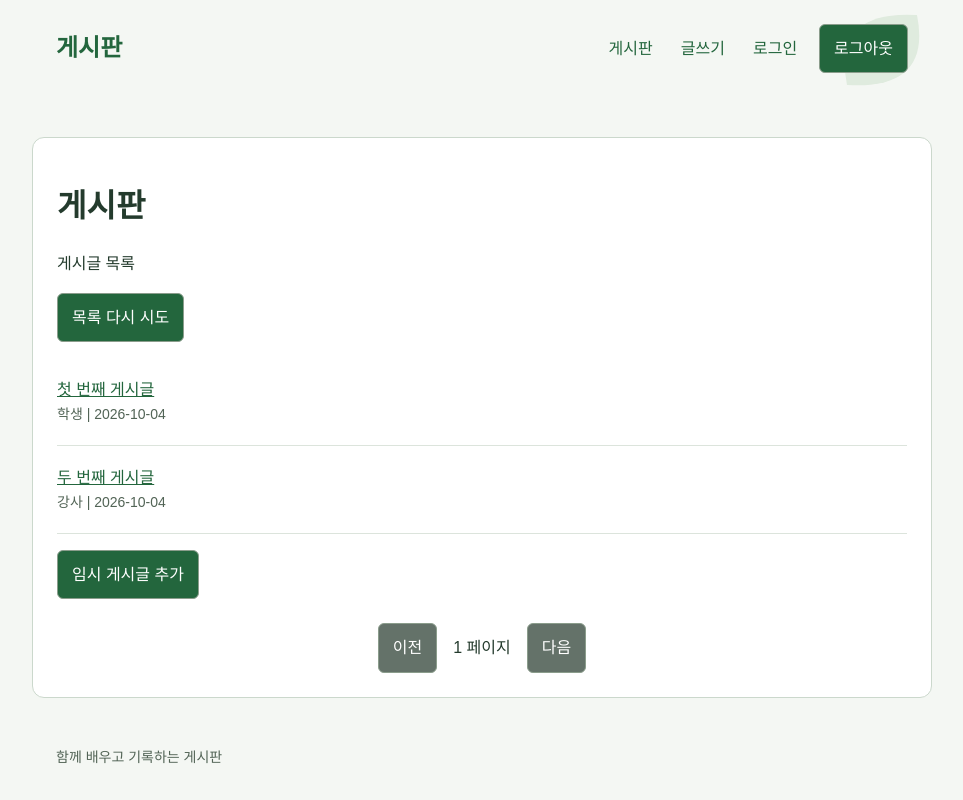
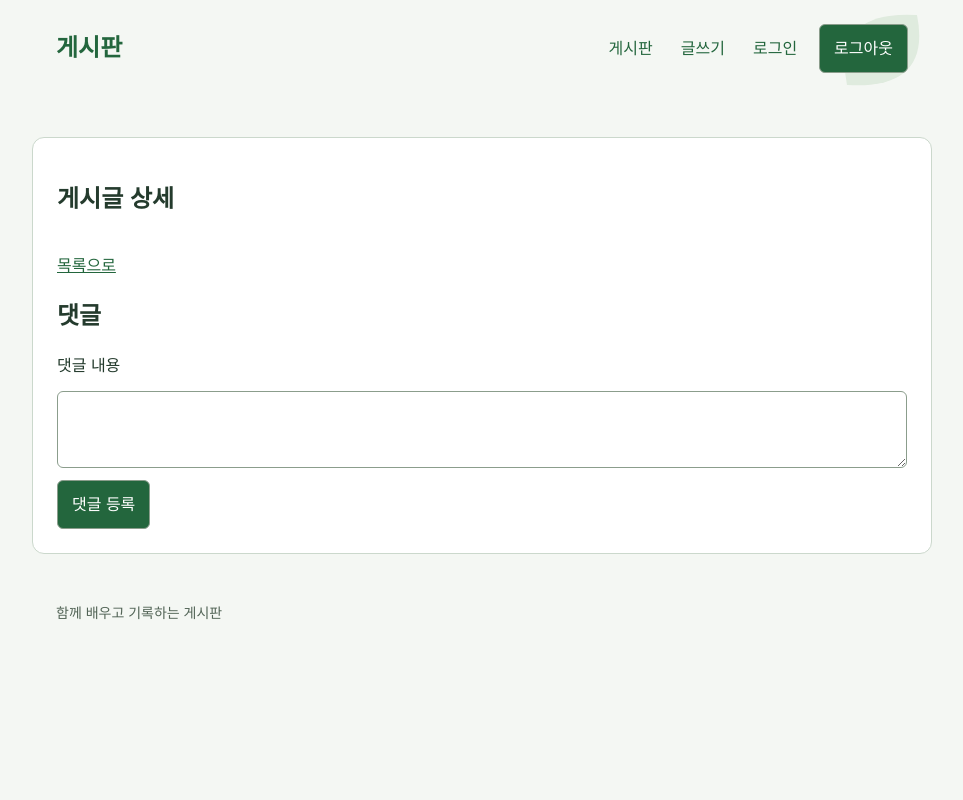
Before and after one commit to Galgay/green-board-front-react-2026, a React (Vite) app: page /posts/1 in a window 1280 px wide. Shown: the whole page, without its empty margins (158-1121 px from the left). Built offline with nearby package versions, Linux system fonts and the light colour scheme.

Commit message:
REACT 08 | Router로 목록·작성·상세·로그인 경로 구성

```diff
--- a/package.json
+++ b/package.json
@@ -11,7 +11,8 @@
   },
   "dependencies": {
     "react": "^19.2.7",
-    "react-dom": "^19.2.7"
+    "react-dom": "^19.2.7",
+    "react-router-dom": "^7.18.4"
   },
   "devDependencies": {
     "@eslint/js": "^10.0.1",
--- a/src/App.jsx
+++ b/src/App.jsx
@@ -1,17 +1,18 @@
 import { useState } from "react";
+import { Route, Routes } from "react-router-dom";
 import BoardFooter from "./components/BoardFooter";
 import BoardHeader from "./components/BoardHeader";
 import PostList from "./components/PostList";
+import PostForm from "./components/PostForm";
+import PostDetail from "./components/PostDetail";
+import Login from "./components/Login";
 import "./style.css";
-import PostForm from "./components/PostForm";
 
 export default function App() {
   const [posts, setPosts] = useState([
     {id: 1, title: "첫 번째 게시글", authorNickname: "학생", createdDatetime: "2026-10-04", content: "우끼끼"},
     {id: 2, title: "두 번째 게시글", authorNickname: "강사", createdDatetime: "2026-10-04", content: "바나나"},
   ]);
-
-  const [page, setPage] = useState("list");
 
   function addPracticePost(){
     const id = Date.now();
@@ -31,33 +32,18 @@ export default function App() {
       {id:Date.now(), ...post, authorNickname: "학생", createdDatetime: "2026-10-04"},
       ...currentPosts,
     ]);
-
-    setPage("list");
   }
 
   return (
     <>
-      <BoardHeader onWrite={() => setPage("write")}/>
-
-      {page === "list" && <main>
-        <h1>게시판</h1>
-        <p id="list-message" role="status">게시글 목록</p>
-        <button id="retry-list" type="button">목록 다시 시도</button>
-
-        <PostList posts={posts} onSelect={(post) => window.alert(post.title)}/>
-        <button type="button" onClick={addPracticePost}>임시 게시글 추가</button>
-
-        <div className="pagination" aria-label="페이지 이동">
-          <button id="previous-page" type="button" disabled>이전</button>
-          <span id="page-number">1 페이지</span>
-          <button id="next-page" type="button" disabled>다음</button>
-        </div>
-      </main> }
-      {page === "write" && <main>
-        <h1>글쓰기</h1>
-        <PostForm onSave={savePost} onCancel={() => setPage("list")} />
-      </main>}
-
+      <BoardHeader />
+      <Routes>
+        <Route path="/" element={<PostList posts={posts} onAddPracticePost={addPracticePost} />} />
+        <Route path="/posts" element={<PostList posts={posts} onAddPracticePost={addPracticePost} />} />
+        <Route path="/posts/new" element={<PostForm onSave={savePost} />} />
+        <Route path="/posts/:postId" element={<PostDetail />} />
+        <Route path="/login" element={<Login />} />
+      </Routes>
       <BoardFooter />
     </>
   )
--- a/src/components/BoardHeader.jsx
+++ b/src/components/BoardHeader.jsx
@@ -1,11 +1,13 @@
+import { Link } from "react-router-dom";
+
 export default function BoardHeader({ onWrite }){
     return (
         <header>
-            <a className="brand" href="/">게시판</a>
+            <Link className="brand" to="/posts">게시판</Link>
             <nav aria-label="주 메뉴">
-            <a href="/">게시판</a>
-            <a className="write-link" href="/" onClick={(event) => {event.preventDefault(); onWrite();}}>글쓰기</a>
-            <a className="login-link" href="/">로그인</a>
+            <Link to="/posts">게시판</Link>
+            <Link className="write-link" to="/posts/new">글쓰기</Link>
+            <Link className="login-link" to="/login">로그인</Link>
             <button className="logout-button" type="button">로그아웃</button>
             </nav>
             <p id="nav-message" role="status"></p>
--- /dev/null
+++ b/src/components/Login.jsx
@@ -0,0 +1,13 @@
+export default function Login(){
+    return <main>
+        <h1>로그인</h1>
+        <form id="login-form">
+            <label htmlFor="username">아이디</label>
+            <input id="username" name="username" />
+            <label htmlFor="password">비밀번호</label>
+            <input id="password" name="password" type="password" />
+            <p id="login-message" role="alert" hidden></p>
+            <button type="submit">로그인</button>
+        </form>
+    </main>
+}
--- /dev/null
+++ b/src/components/PostDetail.jsx
@@ -0,0 +1,23 @@
+import { Link } from "react-router-dom";
+
+export default function PostDetail(){
+    return <main>
+        <article>
+            <h1 id="post-title">게시글 상세</h1>
+            <p id="post-meta" className="meta"></p>
+            <p id="post-content"></p>
+            <p id="post-message" role="status"></p>
+        </article>
+        <Link to="/posts">목록으로</Link>
+        <section id="comments-section" aria-labelledby="comments-title">
+            <h2 id="comments-title">댓글</h2>
+            <p id="comments-message" role="status"></p>
+            <ul id="comment-list"></ul>
+            <form id="comment-form">
+                <label htmlFor="comment-content">댓글 내용</label>
+                <textarea id="comment-content" name="content" required maxLength="255"></textarea>
+                <button type="submit">댓글 등록</button>
+            </form>
+        </section>
+    </main>
+}
--- a/src/components/PostForm.jsx
+++ b/src/components/PostForm.jsx
@@ -1,6 +1,14 @@
 import { useState } from "react";
+import { Link } from "react-router-dom";
 
-export default function PostForm({onSave, onCancel}) {
+export default function PostForm({onSave}){
+    return <main>
+        <h1>글쓰기</h1>
+        <PostFormField onSave={onSave} />
+    </main>
+}
+
+function PostFormField({onSave}) {
     const [title, setTitle] = useState("");
     const [content, setContent] = useState("");
     const [message, setMessage] = useState("");
@@ -32,7 +40,7 @@ export default function PostForm({onSave, onCancel}) {
             <textarea id="content" name="content" required minLength="10" rows="10" value={content} onChange={(event) => setContent(event.target.value)} />
             <p id="form-message" role="status">{message}</p>
             <button type="submit">게시글 등록</button>
-            <a href="/" onClick={(event) => {event.preventDefault(); onCancel();}}>목록으로</a>
+            <Link to="/posts">목록으로</Link>
         </form>
     );
 }
--- a/src/components/PostItem.jsx
+++ b/src/components/PostItem.jsx
@@ -1,7 +1,9 @@
-export default function PostItem({post, onSelect}) {
+import { Link } from "react-router-dom";
+
+export default function PostItem({post}) {
     return (
         <li>
-            <a href="/" onClick={(event) => {event.preventDefault(); onSelect(post);}}>{post.title}</a>
+            <Link to={`/posts/${post.id}`}>{post.title}</Link>
             <div className="meta">{post.authorNickname} | {post.createdDatetime}</div>
         </li>
     );
--- a/src/components/PostList.jsx
+++ b/src/components/PostList.jsx
@@ -1,9 +1,26 @@
 import PostItem from "./PostItem.jsx";
 
-export default function PostList({posts, onSelect}){
+export default function PostList({posts, onAddPracticePost}){
+    return <main>
+        <h1>게시판</h1>
+        <p id="list-message" role="status">게시글 목록</p>
+        <button id="retry-list" type="button">목록 다시 시도</button>
+
+        <PostListItem posts={posts} />
+        <button type="button" onClick={onAddPracticePost}>임시 게시글 추가</button>
+
+        <div className="pagination" aria-label="페이지 이동">
+          <button id="previous-page" type="button" disabled>이전</button>
+          <span id="page-number">1 페이지</span>
+          <button id="next-page" type="button" disabled>다음</button>
+        </div>
+    </main>
+}
+
+function PostListItem({posts}){
     return(
         <ul id="post-list" className="post-list">
-          {posts.map((post) => <PostItem key={post.id} post={post} onSelect={onSelect} />)}
+          {posts.map((post) => <PostItem key={post.id} post={post} />)}
         </ul>
     );
 }
--- a/src/main.jsx
+++ b/src/main.jsx
@@ -1,5 +1,6 @@
 import React from 'react';
 import { createRoot } from 'react-dom/client';
 import App from './App.jsx';
+import { BrowserRouter } from "react-router-dom";
 
-createRoot(document.getElementById('root')).render(<App />);
+createRoot(document.getElementById('root')).render(<BrowserRouter><App /></BrowserRouter>);
```
Also changed, not shown: 1 other file (tests, documents, lock files or other folders).
